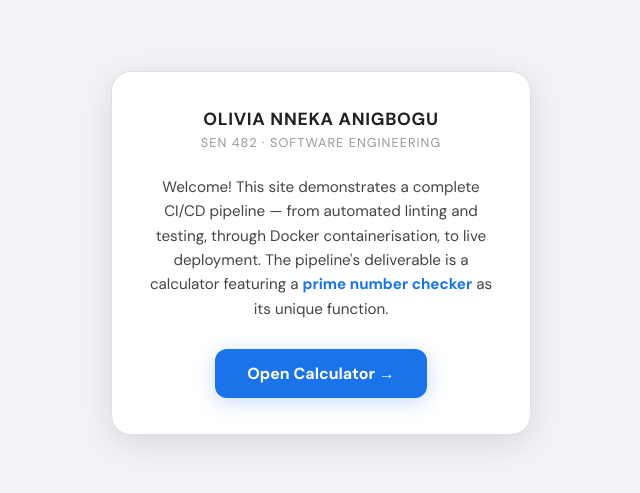
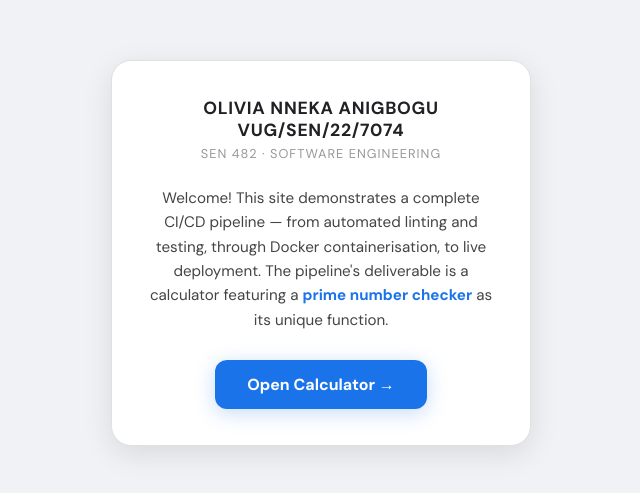
Before and after one commit to Olivia-Anigbogu/olivia-calc, a website: page index.html in a window 1280 px wide. Shown: the part 147-640 px from the top of the page, without its empty margins (319-959 px from the left). Drawn offline with Linux system fonts and the light colour scheme.

Commit message:
Added Matric number

```diff
--- a/index.html
+++ b/index.html
@@ -80,7 +80,8 @@
 <body>
 
   <div class="card">
-    <div class="name">Olivia Nneka Anigbogu</div>
+    <div class="name">Olivia Nneka Anigbogu </div>
+     <div class="name">VUG/SEN/22/7074 </div>
     <div class="course">SEN 482 · Software Engineering</div>
 
     <p class="desc">
```
